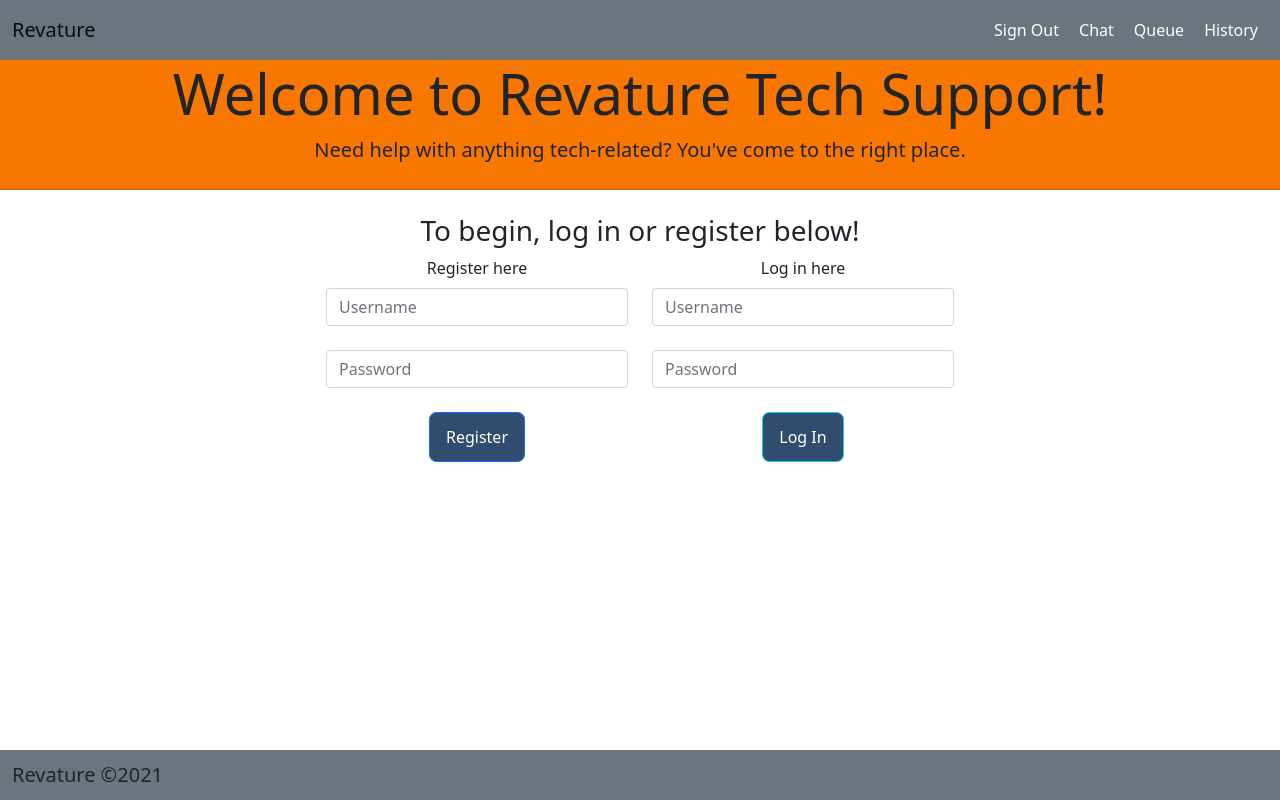
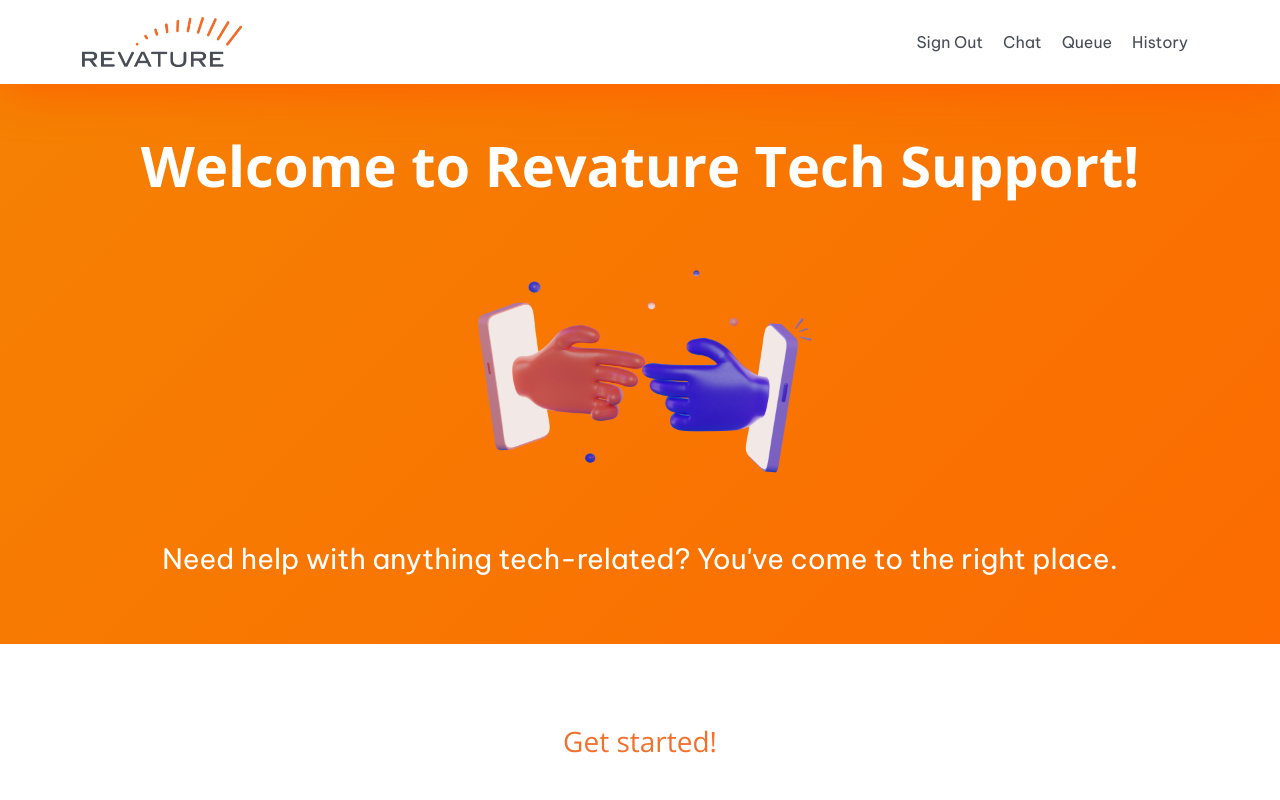
Before and after one commit to Revature-Tech-Support/TechSupport_frontend, a React (Create React App) app: page /login in a window 1280 px wide. Shown: the top 800 px of the page. Built offline with nearby package versions, Linux system fonts and the light colour scheme.

Commit message:
styling v1

```diff
--- a/src/App.css
+++ b/src/App.css
@@ -1,29 +1,120 @@
+/* Import for Google fonts: Lato, Open Sans, Be pro */
+
+@import url("https://fonts.googleapis.com/css2?family=Be+Vietnam+Pro&family=Lato:wght@100;300;400;900&family=Open+Sans:wght@300;400;700&display=swap");
 body {
+  margin: 0;
+  /* font-family: 'Lato', sans-serif; */
+  font-family: "Be Vietnam Pro", sans-serif;
   text-align: center;
+}
+
+h1,
+h2,
+h3,
+h4,
+h5 {
+  font-family: "Open Sans", sans-serif;
+}
+
+.main-navbar {
+  box-shadow: 6px 6px 45px #ff6000;
+  background-color: #ffffff !important;
+}
+
+.navbar-brand > img {
+  width: 8em;
 }
 
 .jumbotron {
   background-color: rgb(247, 119, 0);
+  background-image: linear-gradient(315deg, #ff6000 0%, #ec9f05 74%);
+  background-size: 400% 400%;
+  -webkit-animation: Gradient 15s ease infinite;
+  -moz-animation: Gradient 15s ease infinite;
+  animation: Gradient 15s ease infinite;
+  padding-top: 2em;
+  color: #ffffff;
+}
+
+.home-jt {
+  padding: 3em 0em;
+}
+
+.display-4 {
+  font-weight: 600;
+}
+
+.lead {
+  font-size: 1.75rem;
+}
+
+@-webkit-keyframes Gradient {
+  0% {
+    background-position: 0% 50%;
+  }
+  50% {
+    background-position: 100% 50%;
+  }
+  100% {
+    background-position: 0% 50%;
+  }
+}
+
+@-moz-keyframes Gradient {
+  0% {
+    background-position: 0% 50%;
+  }
+  50% {
+    background-position: 100% 50%;
+  }
+  100% {
+    background-position: 0% 50%;
+  }
+}
+
+@keyframes Gradient {
+  0% {
+    background-position: 0% 50%;
+  }
+  50% {
+    background-position: 100% 50%;
+  }
+  100% {
+    background-position: 0% 50%;
+  }
 }
 
 .nav-link {
-  color: white !important;
+  color: #474c55 !important;
   padding: 10px !important;
+}
+
+.form {
+  padding: 6em 3em;
+  margin-top: -2em;
+}
+
+.input-form {
+  margin: 0 3em;
 }
 
 .ticketContainer {
   width: 50%;
 }
 
-.card{
+.card {
   margin: auto;
 }
 
-.sheet{
+.sheet {
   border: 2px solid black;
   box-shadow: 5px 10px gray;
 }
 
-.transcripts{
+.transcripts {
   margin-left: 100px;
 }
+
+.alert {
+  color: #f36f2c;
+}
--- a/src/Components/Footer/Footer.js
+++ b/src/Components/Footer/Footer.js
@@ -2,9 +2,9 @@
 
 const Footer = () => {
   return (
-    <nav className="navbar fixed-bottom bg-secondary">
-      <div className="container-fluid">
-        <span className="navbar-brand mb-0 h1">Revature &#169;2021</span>
+    <nav className="navbar bg-light footer">
+      <div className="container justify-content-center">
+        <span className="navbar-brand mb-0 h1">               Sakura Matrix &#169;2021</span>
       </div>
     </nav>
   );
--- a/src/Components/Jumbotron/Jumbotron.js
+++ b/src/Components/Jumbotron/Jumbotron.js
@@ -3,11 +3,11 @@
 const Jumbotron = () => {
   return (
     <>
-      <div className="jumbotron">
+      <div className="jumbotron home-jt">
         <h1 className="display-4">Welcome to Revature Tech Support!</h1>
+        <img width='360px' height='330px' src='./resources/imgs/connect.png' alt='connect' ></img>
         <p className="lead">Need help with anything tech-related? You've come to the right place.</p>
         <p className="lead"></p>
-        <hr className="my-4" />
       </div>
     </>
   );
--- a/src/Components/Navbar/Navbar.js
+++ b/src/Components/Navbar/Navbar.js
@@ -16,8 +16,10 @@
     return (
       <>
         <nav className='navbar navbar-expand-lg navbar-light bg-secondary'>
-          <div className='container-fluid'>
-            <a className='navbar-brand' href='www.revature.com'>Revature</a>
+          <div className='container'>
+            <a className='navbar-brand' href='www.revature.com'> <img
+              src='./resources/imgs/logo.png'
+              alt='logo'></img></a>
             <div className='navbar-nav'>
               <a className='nav-link' href='/'>Home</a>
               <a className='nav-link' href='/login'>Login/Register</a>
@@ -29,9 +31,12 @@
   } else if (user == 'agent') {
     return (
       <>
-        <nav className='navbar navbar-expand-lg navbar-light bg-secondary'>
-          <div className='container-fluid'>
-            <a className='navbar-brand' href='www.revature.com'>Revature</a>
+        <nav className='navbar navbar-expand-lg navbar-light bg-secondary main-navbar'>
+          <div className='container'>
+            <a className='navbar-brand' href='www.revature.com'>
+              <img
+              src='./resources/imgs/logo.png'
+              alt='logo'></img></a>
             <div className='navbar-nav'>
               <a className='nav-link' href='/login' onClick={event => signOut(event)}>Sign Out</a>
               <a className='nav-link' href='/chat'>Chat</a>
@@ -47,7 +52,9 @@
       <>
         <nav className='navbar navbar-expand-lg navbar-light bg-secondary'>
           <div className='container-fluid'>
-            <a className='navbar-brand' href='www.revature.com'>Revature</a>
+            <a className='navbar-brand' href='www.revature.com'> <img
+              src='./resources/imgs/logo.png'
+              alt='logo'></img></a>
             <div className='navbar-nav'>
               <a className='nav-link' href='/login' onClick={event => signOut(event)}>Sign Out</a>
               <a className='nav-link' href='/createTicket'>Create Ticket</a>
--- a/src/Pages/Chat/Chat.css
+++ b/src/Pages/Chat/Chat.css
@@ -71,11 +71,22 @@
 }
 
 .btn {
-  background: #304d6d;
+  /* background: #304d6d; */
   cursor: pointer;
-  color: #fff;
+  /* color: #fff; */
   border-radius: 7.5px;
   padding: 12px 16px;
+  color: #3498DB;
+  border-color: #3498DB;
+}
+
+.btn:hover,
+.btn:active,
+.btn:focus,
+.btn::selection
+{
+    background: #3498DB;
+    border-color: #3498DB;
 }
 
 /*Responsive Section*/
--- a/src/Pages/LoginOrRegister/LoginOrRegister.js
+++ b/src/Pages/LoginOrRegister/LoginOrRegister.js
@@ -79,11 +79,11 @@
     <>
     <Navbar />
     <Jumbotron />
-    <form id='loginForm'>
-      <div className='row'>
-          <h3 id='alertDiv'>To begin, log in or register below!</h3>
-          <div className='col-sm-3 offset-md-3'>
-          <label htmlFor='registerName' className='form-label'>Register here</label>
+    <form id='loginForm' className='form'>
+      <div className='row justify-content-center'>
+          <h3 id='alertDiv' className='pb-5 alert'>Get started!</h3>
+          <div className='col-sm-3 input-form'>
+          {/* <label htmlFor='registerName' className='form-label'>Register here</label> */}
           <input
             className='form-control'
             type='text'
@@ -106,14 +106,14 @@
           <br />
           <button
             type='button'
-            className='btn btn-primary'
+            className='btn btn-outline-primary'
             onClick={event => registerState.handleRegister(event)}
           >
             Register
           </button>
         </div>
-          <div className='col-sm-3'>
-          <label htmlFor='loginName' className='form-label'>Log in here</label>
+          <div className='col-sm-3 input-form'>
+          {/* <label htmlFor='loginName' className='form-label'>Log in here</label> */}
           <input
             className='form-control'
             type='text'
@@ -136,7 +136,7 @@
           <br />
           <button
             type='button'
-            className='btn btn-info'
+            className='btn btn-outline-primary'
             onClick={event => loginState.handleLogin(event)}
           >
             Log In
```
Also changed, not shown: public/resources/imgs/connect.png (added), public/resources/imgs/logo.png (added).
